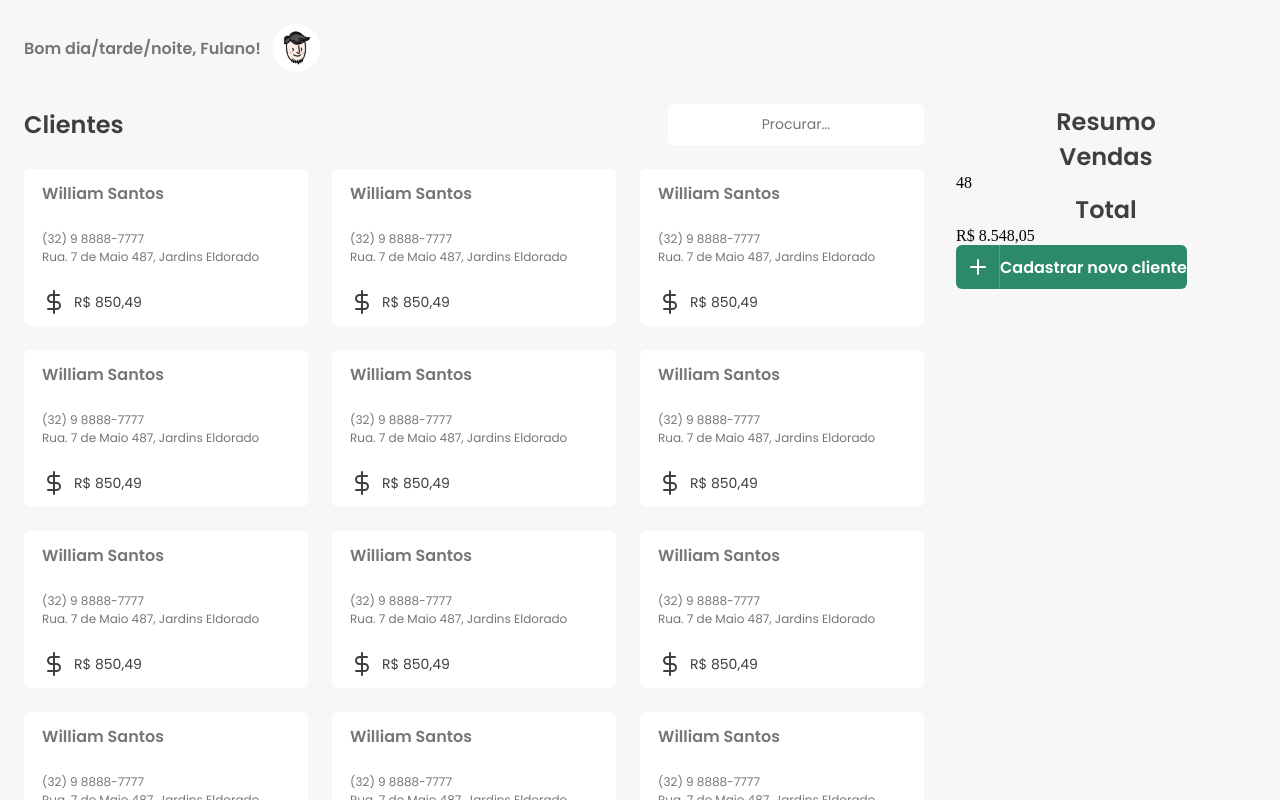
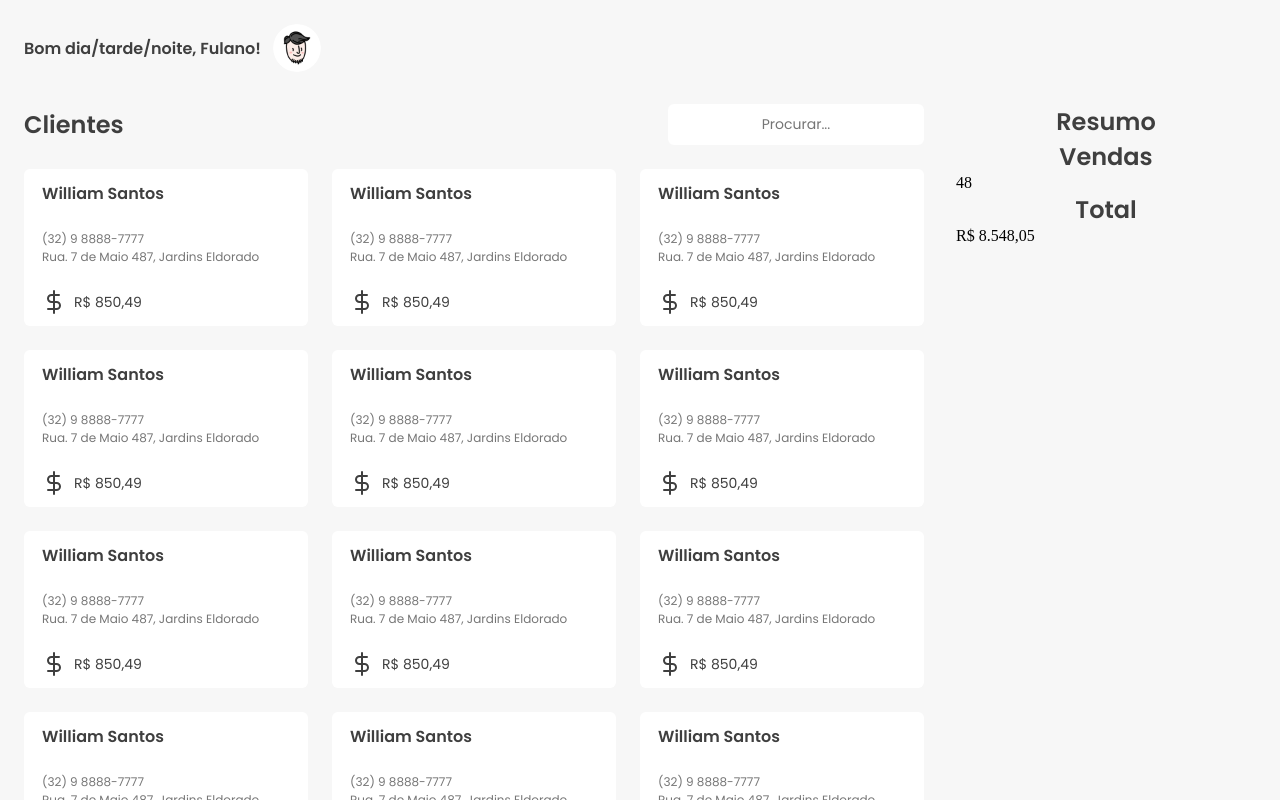
Before and after one commit to EduardoAlphonse/arca-notes, a React (Vite) app: page /app in a window 1280 px wide. Built offline with nearby package versions, Linux system fonts and the light colour scheme.

Commit message:
MEU DEUS O Q TÁ ROLANDO COM ESSA LISTA????

```diff
--- a/src/components/CommonComponents/index.tsx
+++ b/src/components/CommonComponents/index.tsx
@@ -1,4 +1,5 @@
 import styled from 'styled-components';
+import { theme } from '../../styles/theme';
 
 export const Title = styled.h1`
   text-align: center;
@@ -7,7 +8,6 @@
 `;
 
 export const Subtitle = styled.h2`
-  /* text-align: center; */
   font: ${({ theme }) => theme.typography.subtitle};
-  color: ${({ theme }) => theme.colors.text.light};
+  color: ${({ color = theme.colors.text.normal }) => color};
 `;
--- a/src/routes/Home/styles.ts
+++ b/src/routes/Home/styles.ts
@@ -5,6 +5,7 @@
   flex-direction: column;
   padding: 1.5rem 1.5rem 0;
   gap: 2rem;
+  height: 100%;
 
   overflow-y: hidden;
 `;
@@ -64,4 +65,9 @@
 
 export const Separator = styled.div``;
 
-export const SummaryFooter = styled.div``;
+export const SummaryFooter = styled.div`
+  display: flex;
+  flex-direction: column;
+  justify-content: flex-end;
+  flex: 1;
+`;
--- a/src/routes/Login/index.tsx
+++ b/src/routes/Login/index.tsx
@@ -35,7 +35,7 @@
             Arca Notes
           </Title>
 
-          <Subtitle>
+          <Subtitle color={theme.colors.text.light}>
             Para continuar,
             <br />
             insira seu ID e senha
```
